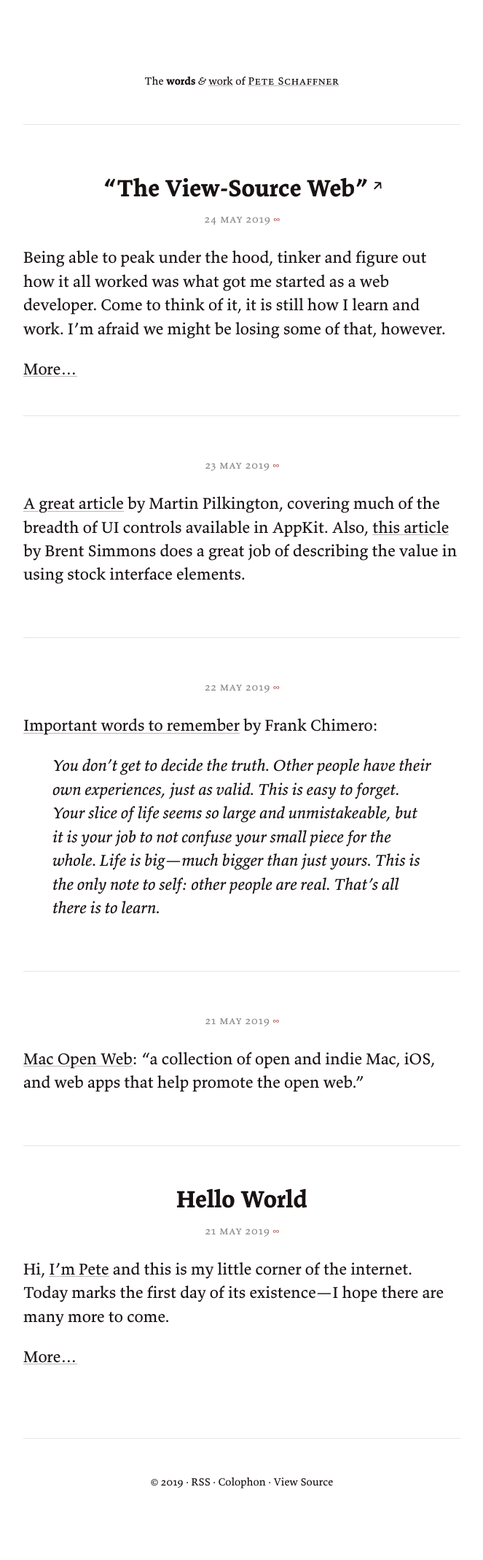
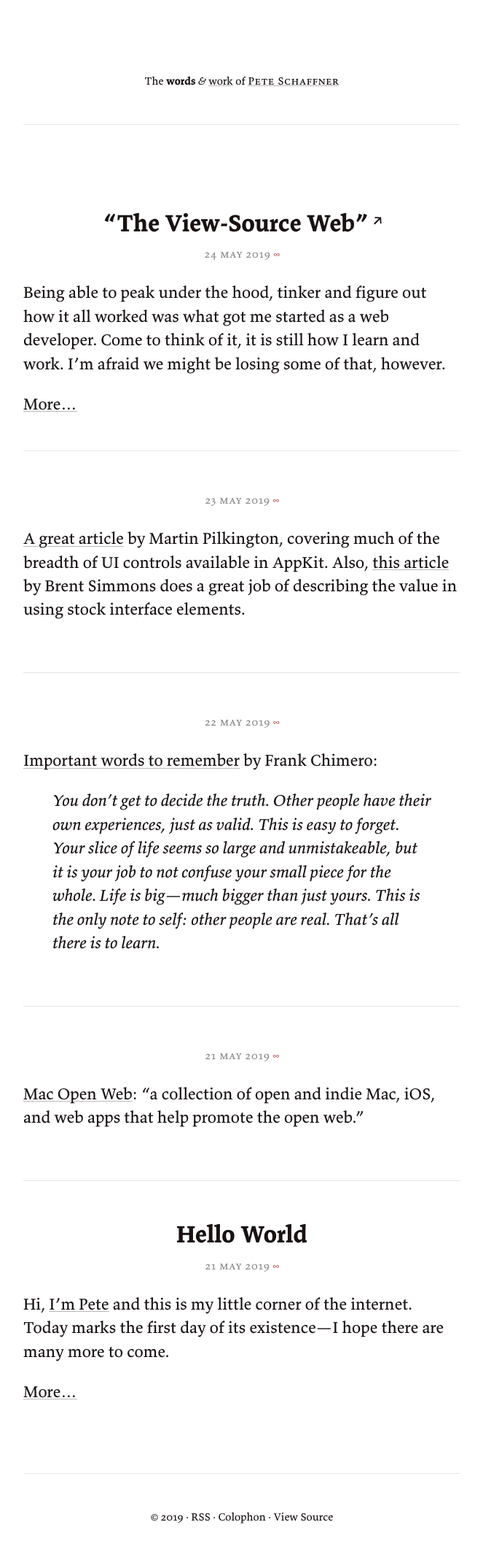
Before and after one commit to upmusings/upshift, a Jekyll site: the page built from words/index.html, in a window 1280 px wide. Shown: the whole page at 73% size, without its empty margins (308-971 px from the left). Built offline with Jekyll 4.4.1, drawn with Linux system fonts in a browser that asks for light colours; before the commit the page ends 2089 px from its top, so only the background shows below that.

Commit message:
Encapsulate post list in <section> elements
The unordered list didn’t feel quite right, and plus, I didn’t like representing blog titles with <h2>’s.

```diff
--- a/assets/css/styles.css
+++ b/assets/css/styles.css
@@ -170,26 +170,17 @@
 /* Words
    ======= */
 
-#words h2 {
+#words h1 {
 	margin: 0;
+	font-size: 1.5em;
 }
 
-#words ul:first-of-type {
-	list-style: none;
-	padding: 0;
-	margin: 0;
-}
-
-#words ul:first-of-type li {
+#words section {
 	padding: 48px 0;
 	border-bottom: 1px solid rgba(var(--color-text), .1);
 }
 
-#words ul:first-of-type li:first-child {
-	padding-top: 0;
-}
-
-#words ul:first-of-type li:last-child {
+#words section:last-child {
 	border: none;
 }
 
--- a/words/index.html
+++ b/words/index.html
@@ -3,12 +3,11 @@
 id_attribute: words
 ---
 
-<ul>
 {% for post in site.posts %}
-		<li>
+<section>
 	<header>
 		{% if post.title != '' %}
-				<h2><a href="{% if post.link %}{{ post.link }}{% else %}{{ post.url }}{% endif %}">{{ post.title }}</a>{% if post.link %}<span class="external-link-arrow">→</span>{% endif %}</h2>
+		<h1><a href="{% if post.link %}{{ post.link }}{% else %}{{ post.url }}{% endif %}">{{ post.title }}</a>{% if post.link %}<span class="external-link-arrow">→</span>{% endif %}</h1>
 		{% endif %}
 		<time datetime="{{ post.date }}"><a href="{{ post.url }}">{{ post.date | date_to_string }} <span>∞</span></a></time>
 	</header>
@@ -16,6 +15,5 @@
 		{% if post.content contains '<!-- more -->' %}
 		<a href="{{ post.url }}">More…</a>
 		{% endif %}
-		</li>
+</section>
 {% endfor %}
-</ul>
```
Lines whose indentation alone changed are shown as unchanged.
